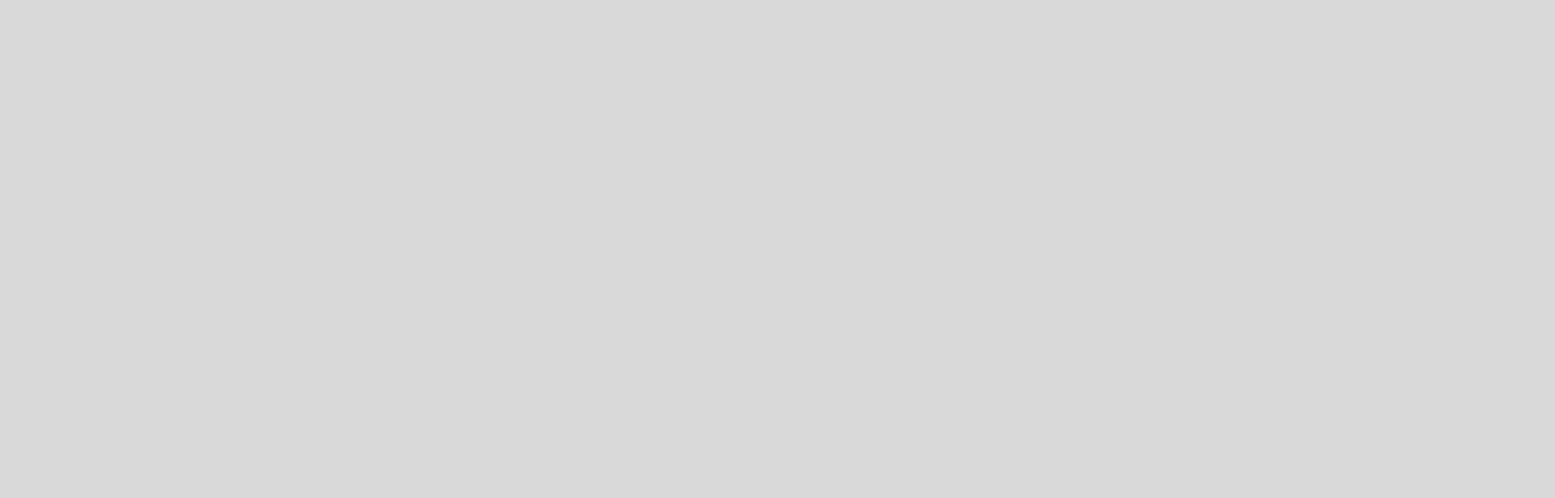
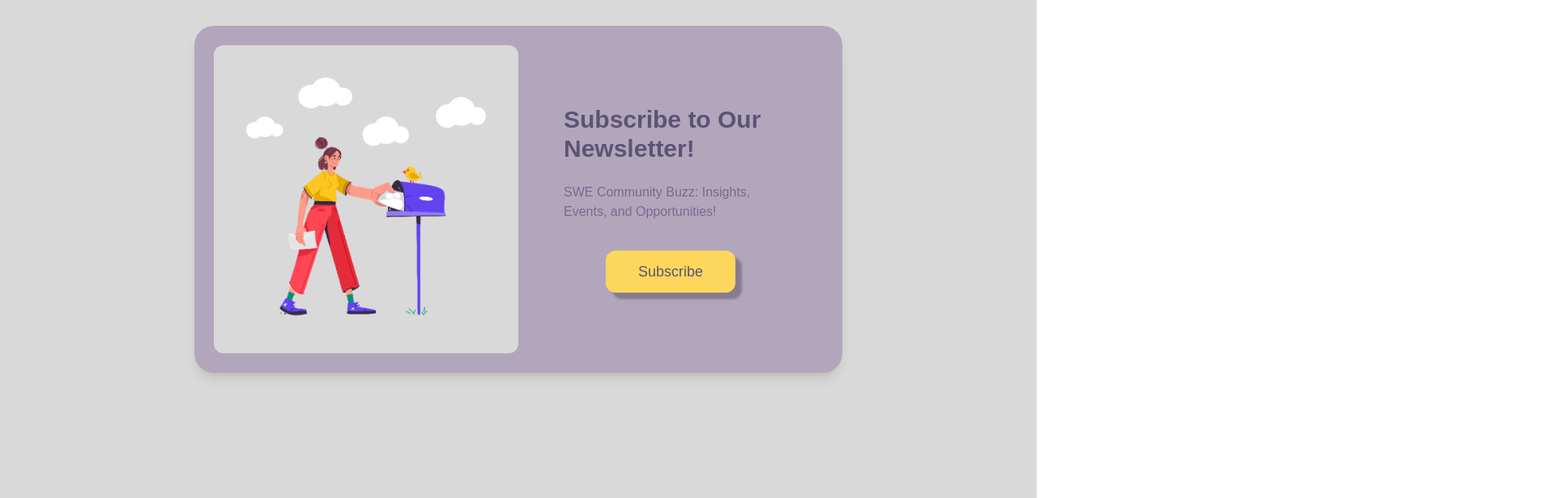
Before and after one commit to webmasterswe/swe, a Next.js app: page /newsletter in a window 1280 px wide. Shown: the top 616 px of the page at 81% size, 1920 px wide, since content can reach past the window. Built offline with nearby package versions, Linux system fonts and the light colour scheme.

Commit message:
Added 1 image, unbolded header in events page, completed newsletter page

```diff
--- a/src/app/events/page.jsx
+++ b/src/app/events/page.jsx
@@ -47,7 +47,7 @@ const Events = () => {
             <h1 className="text-[#000000] text-5xl mt-4">
                 Our Events
             </h1>
-            <h1 className="text-[#000000] text-4xl font-bold mt-28">
+            <h1 className="text-[#000000] text-4xl mt-28">
                 General Body Meetings (GBMs)
             </h1>
             <h2 className=" text-[#000000] max-w-[1200px] text-2xl mt-16">
--- a/src/app/newsletter/page.jsx
+++ b/src/app/newsletter/page.jsx
@@ -2,9 +2,32 @@ import React from 'react';
 
 const Newsletter = () => {
     return (
-<div className="w-[1920px] h-[1080px] relative bg-[#d9d9d9]  overflow-hidden">
+        <div className="w-full min-h-screen bg-[#D9D9D9] flex flex-col items-center p-8">
 
-</div>
+            {/* Newsletter Box */}
+            <div className="max-w-[800px] w-full bg-[#B2A6BC] p-6 rounded-3xl shadow-lg flex">
+
+                {/* Square Image Box */}
+                <div className="w-1/2 flex items-center justify-center">
+                    <div className="w-full h-full bg-[#D9D9D9] flex items-center justify-center rounded-xl p-10">
+                        <img
+                            src="/images/girlwithclouds.png"
+                            alt="Newsletter"
+                            className="w-full h-full object-contain"
+                        />
+                    </div>
+                </div>
+
+                {/* Text and Subscribe Button */}
+                <div className="w-1/2 flex flex-col items-center justify-center p-14">
+                    <h2 className="text-3xl font-bold text-[#5A5476]">Subscribe to Our Newsletter!</h2>
+                    <p className="text-[#7D688F] mt-6">SWE Community Buzz: Insights, Events, and Opportunities!</p>
+                    <a href="https://csulbswe.us19.list-manage.com/subscribe?u=73c12b372448a8a4f26e6954d&id=c13e7d3c17" className="mt-9 px-10 py-3 bg-[#FDD75C] text-[#5A5476] text-lg font-medium shadow-[8px_8px_3px_0px_rgba(0,0,0,0.25)] rounded-xl hover:bg-[#E8D366] w-fit">
+                        Subscribe
+                    </a>
+                </div>
+            </div>
+        </div>
     );
 };
 
```
Also changed, not shown: public/images/girlwithclouds.png (added). Lines whose indentation alone changed are shown as unchanged.
